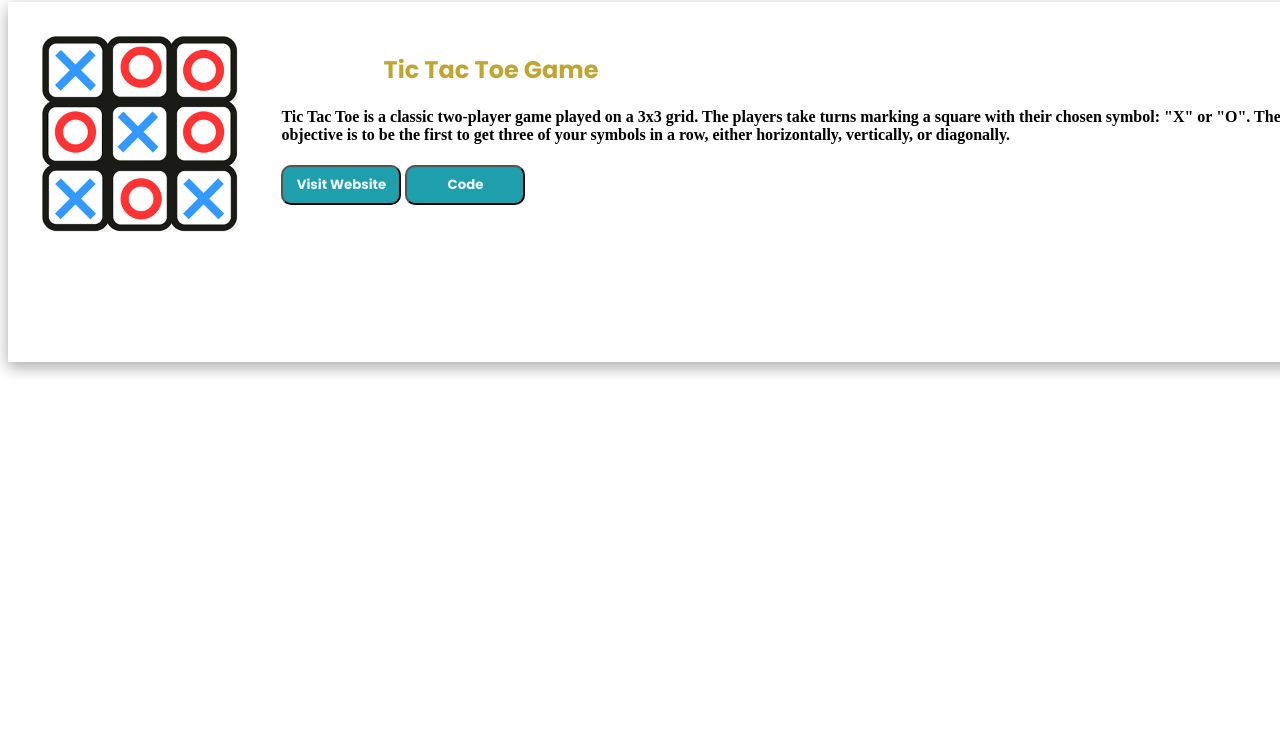
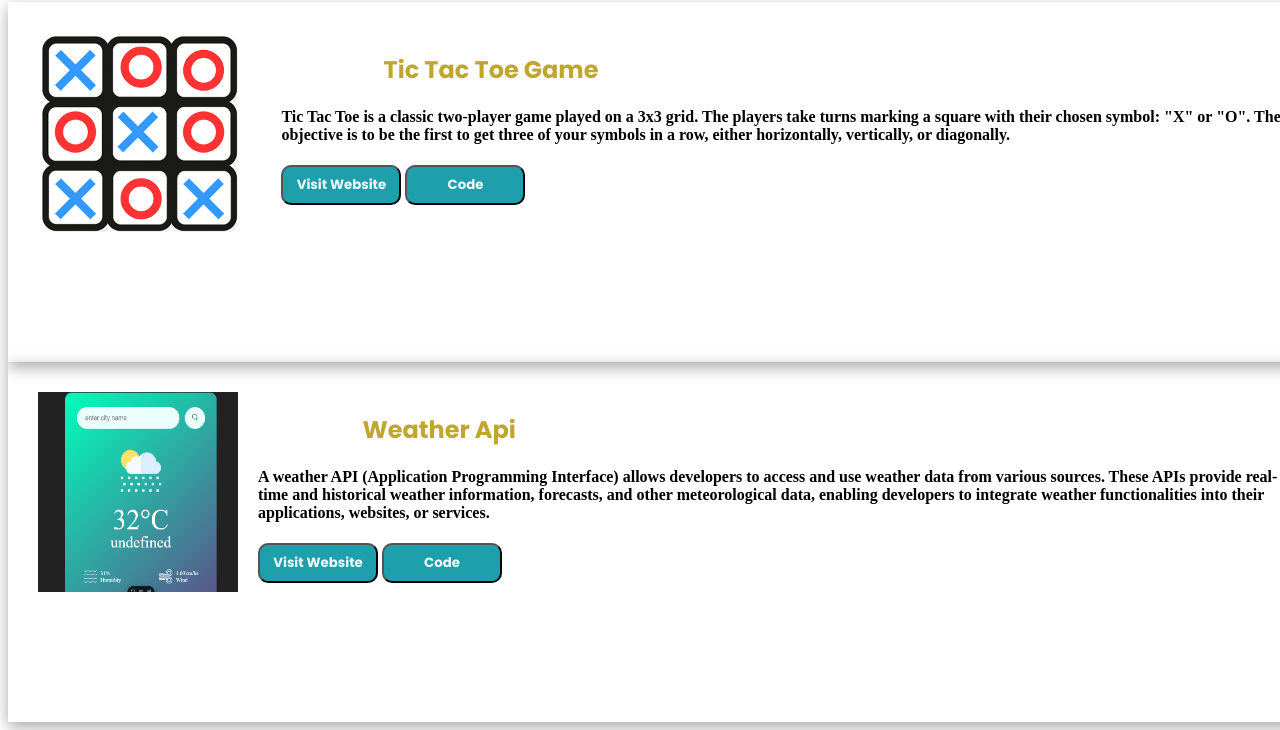
Before and after one commit to Akashkadare/portfolio, a plain HTML site: page Projects.html in a window 1280 px wide. Shown: the part 89-819 px from the top of the page. Drawn offline with Linux system fonts and the light colour scheme.

Commit message:
project update

```diff
--- a/Projects.html
+++ b/Projects.html
@@ -8,6 +8,7 @@
 </head>
 <body>
    <h1>  Projects </h1>
+   <div class="projects">
    <div class="box">
    <div class="box-img"><img src="./tic tac.png" alt="" srcset=""></div>
    <div class="box-disc">
@@ -19,5 +20,23 @@
     <button>Code</button>
    </div>
    </div>
+
+
+    <div class="box">
+    <div class="box-img"><img src="./Screenshot (103).png" alt="" srcset=""></div>
+    <div class="box-disc">
+     <h2>Weather Api</h2>
+<h4>A weather API (Application Programming Interface) allows developers to access and use weather data from various sources. These APIs provide real-time and historical weather information, forecasts, and other meteorological data, enabling developers to integrate weather functionalities into their applications, websites, or services.
+</h4>
+     </h4>
+     <a href="https://weather-three-orcin.vercel.app/" target="_blank"><button >Visit Website</button></a>
+    <a href="https://github.com/Akashkadare/weather" target="_blank"><button>Code</button></a>
+    </div>
+    </div>
+
+
+</div>
+
+
 </body>
 </html>
```
